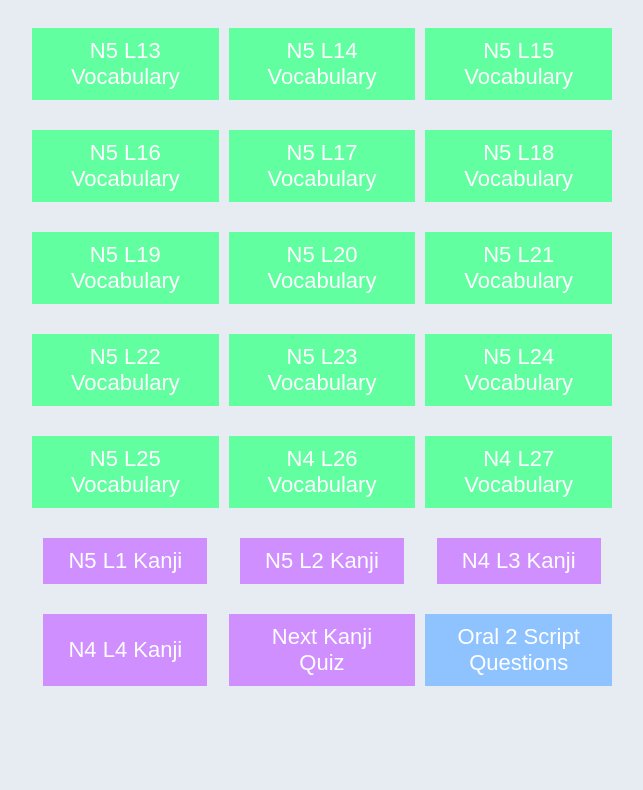
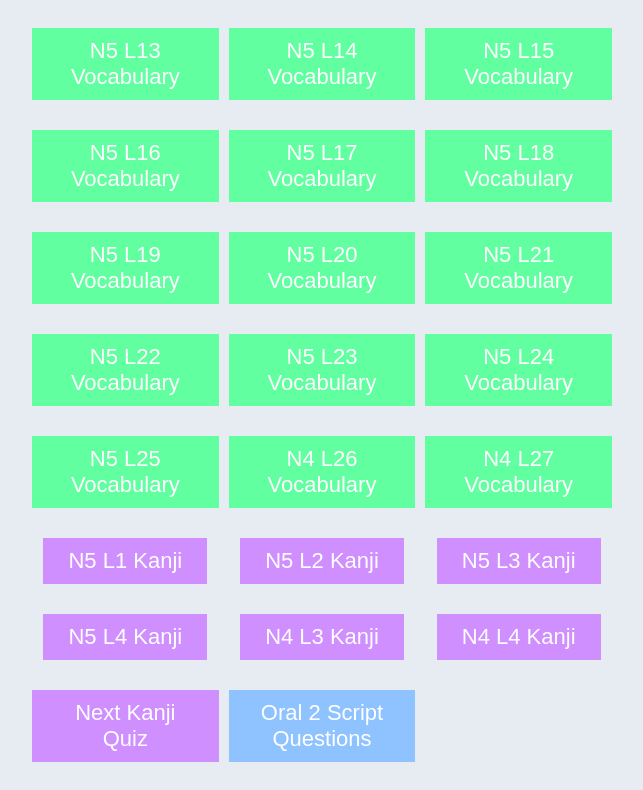
Before and after one commit to sameonseth/nihongo-reviewer, a Vue app: page / in a window 1280 px wide. Shown: the part 651-1441 px from the top of the page, without its empty margins (318-961 px from the left). Before the commit the page ends 1365 px from the top, so only its background shows below. Built offline with nearby package versions, Linux system fonts and the light colour scheme.

Commit message:
added N5 L3 & L4 Kanji Quizzes

```diff
--- a/src/App.vue
+++ b/src/App.vue
@@ -327,6 +327,14 @@ export default {
         this.quiz = N5KanjiQuizzes.N5L2KQuiz;
         this.typeOfQuiz = "kanji";
       }
+      else if (selectedQuiz==="N5L3KQuiz") {
+        this.quiz = N5KanjiQuizzes.N5L3KQuiz;
+        this.typeOfQuiz = "kanji";
+      }
+      else if (selectedQuiz==="N5L4KQuiz") {
+        this.quiz = N5KanjiQuizzes.N5L4KQuiz;
+        this.typeOfQuiz = "kanji";
+      }
       else if (selectedQuiz==="N4L3KQuiz") {
         this.quiz = N4KanjiQuizzes.N4L3KQuiz;
         this.typeOfQuiz = "kanji";
--- a/src/assets/N5KanjiQuizzes.json
+++ b/src/assets/N5KanjiQuizzes.json
@@ -76,5 +76,84 @@
         { "question": "十月", "answer": "じゅうがつ", "english_answer": "October" },
         { "question": "十日", "answer": "とおか", "english_answer": "the 10th day of a month" },
         { "question": "十分な", "answer": "じゅうぶんな", "english_answer": "enough" }
+    ],
+    "N5L3KQuiz" : [
+        { "question": "百", "answer": "ひゃく", "english_answer": "100" },
+        { "question": "三百", "answer": "さんびゃく", "english_answer": "300" },
+        { "question": "六百", "answer": "ろっぴゃく", "english_answer": "600" },
+        { "question": "百科事典", "answer": "ひゃっかじてん", "english_answer": "encyclopedia" },
+        { "question": "千", "answer": "せん", "english_answer": "1000" },
+        { "question": "二千", "answer": "にせん", "english_answer": "2000" },
+        { "question": "三千", "answer": "さんぜん", "english_answer": "3000" },
+        { "question": "千葉県", "answer": "ちばけん", "english_answer": "Chiba Perfecture" },
+        { "question": "万", "answer": "まん", "english_answer": "10000" },
+        { "question": "一万", "answer": "いちまん", "english_answer": "10000" },
+        { "question": "万国", "answer": "ばんこく", "english_answer": "all nations" },
+        { "question": "万年筆", "answer": "まんねんひつ", "english_answer": "fountain pen" },
+        { "question": "円", "answer": "えん", "english_answer": "yen, circle" },
+        { "question": "四万円", "answer": "よんまんえん", "english_answer": "40000 yen" },
+        { "question": "円高", "answer": "えんだか", "english_answer": "strong yen" },
+        { "question": "年", "answer": "とし", "english_answer": "year, age" },
+        { "question": "二千年", "answer": "にせんねん", "english_answer": "the year 2000" },
+        { "question": "来年", "answer": "らいねん", "english_answer": "next year" },
+        { "question": "年金", "answer": "ねんきん", "english_answer": "pension" },
+        { "question": "上", "answer": "うえ", "english_answer": "above, on" },
+        { "question": "上がる", "answer": "あがる", "english_answer": "to go up" },
+        { "question": "水上スキー", "answer": "すいじょうスキー", "english_answer": "water-skiing" },
+        { "question": "上着", "answer": "うわぎ", "english_answer": "jacket" },
+        { "question": "下", "answer": "した", "english_answer": "under" },
+        { "question": "下がる", "answer": "さがる", "english_answer": "to go down" },
+        { "question": "上下", "answer": "じょうげ", "english_answer": "up and down" },
+        { "question": "地下鉄", "answer": "ちかてつ", "english_answer": "subway" },
+        { "question": "中", "answer": "なか", "english_answer": "inside" },
+        { "question": "一日中", "answer": "いちにちじゅう", "english_answer": "all day (long)" },
+        { "question": "中学", "answer": "ちゅうがく", "english_answer": "junior high school" },
+        { "question": "中心", "answer": "ちゅうしん", "english_answer": "center" },
+        { "question": "半年", "answer": "はんとし", "english_answer": "half a year" },
+        { "question": "半分", "answer": "はんぶん", "english_answer": "half" },
+        { "question": "四時半", "answer": "よじはん", "english_answer": "4:30" },
+        { "question": "半日", "answer": "はんにち", "english_answer": "half a day" },
+        { "question": "分ける", "answer": "わける", "english_answer": "to divide" },
+        { "question": "分かる", "answer": "わかる", "english_answer": "to understand" },
+        { "question": "１０分", "answer": "じゅうぷん", "english_answer": "10 minutes" },
+        { "question": "十分", "answer": "じゅうぶん", "english_answer": "enough" }
+    ],
+    "N5L4KQuiz" : [
+        { "question": "人", "answer": "ひと", "english_answer": "person" },
+        { "question": "一人", "answer": "ひとり", "english_answer": "one person" },
+        { "question": "三人", "answer": "さんにん", "english_answer": "three people" },
+        { "question": "日本人", "answer": "にほんじん", "english_answer": "Japanese" },
+        { "question": "子ども", "answer": "こども", "english_answer": "child" },
+        { "question": "女子", "answer": "じょし", "english_answer": "female" },
+        { "question": "親子", "answer": "おやこ", "english_answer": "parent and child" },
+        { "question": "調子", "answer": "ちょうし", "english_answer": "condition" },
+        { "question": "女の人", "answer": "おんなのひと", "english_answer": "woman" },
+        { "question": "女の子", "answer": "おんなのこ", "english_answer": "girl" },
+        { "question": "女性", "answer": "じょせい", "english_answer": "woman" },
+        { "question": "男の子", "answer": "おとこのこ", "english_answer": "boy" },
+        { "question": "男女", "answer": "だんじょ", "english_answer": "man and woman" },
+        { "question": "長男", "answer": "ちょうなん", "english_answer": "eldest son" },
+        { "question": "男性", "answer": "だんせい", "english_answer": "man" },
+        { "question": "目", "answer": "め", "english_answer": "eye" },
+        { "question": "一日目", "answer": "いちにちめ", "english_answer": "the first day" },
+        { "question": "目薬", "answer": "めぐすり", "english_answer": "eye lotion" },
+        { "question": "目的", "answer": "もくてき", "english_answer": "purpose" },
+        { "question": "口", "answer": "くち", "english_answer": "mouth" },
+        { "question": "入口", "answer": "いりぐち", "english_answer": "entrance" },
+        { "question": "人口", "answer": "じんこう", "english_answer": "population" },
+        { "question": "非常口", "answer": "ひじょうぐち", "english_answer": "emergency exit" },
+        { "question": "耳", "answer": "みみ", "english_answer": "ear" },
+        { "question": "耳鼻科", "answer": "じびか", "english_answer": "N.E.T. clinic" },
+        { "question": "手", "answer": "て", "english_answer": "hand" },
+        { "question": "上手な", "answer": "じょうずな", "english_answer": "skillful" },
+        { "question": "下手な", "answer": "へたな", "english_answer": "unskillful" },
+        { "question": "手紙", "answer": "てがみ", "english_answer": "letter" },
+        { "question": "足", "answer": "あし", "english_answer": "leg" },
+        { "question": "一足", "answer": "いっそく", "english_answer": "a pair (of shoes)" },
+        { "question": "足りる", "answer": "たりる", "english_answer": "to be enough" },
+        { "question": "遠足", "answer": "えんそく", "english_answer": "excursion" },
+        { "question": "力", "answer": "ちから", "english_answer": "power" },
+        { "question": "水力", "answer": "すいりょく", "english_answer": "water power" },
+        { "question": "体力", "answer": "たいりょく", "english_answer": "physical strength" }
     ]
 }
--- a/src/components/MenuVue.vue
+++ b/src/components/MenuVue.vue
@@ -218,6 +218,20 @@
       <button
         type="button"
         class="kanji-option"
+        @click.prevent="setQuiz('N5L3KQuiz')"
+      >
+        N5 L3 Kanji
+      </button>
+      <button
+        type="button"
+        class="kanji-option"
+        @click.prevent="setQuiz('N5L4KQuiz')"
+      >
+        N5 L4 Kanji
+      </button>
+      <button
+        type="button"
+        class="kanji-option"
         @click.prevent="setQuiz('N4L3KQuiz')"
       >
         N4 L3 Kanji
```
